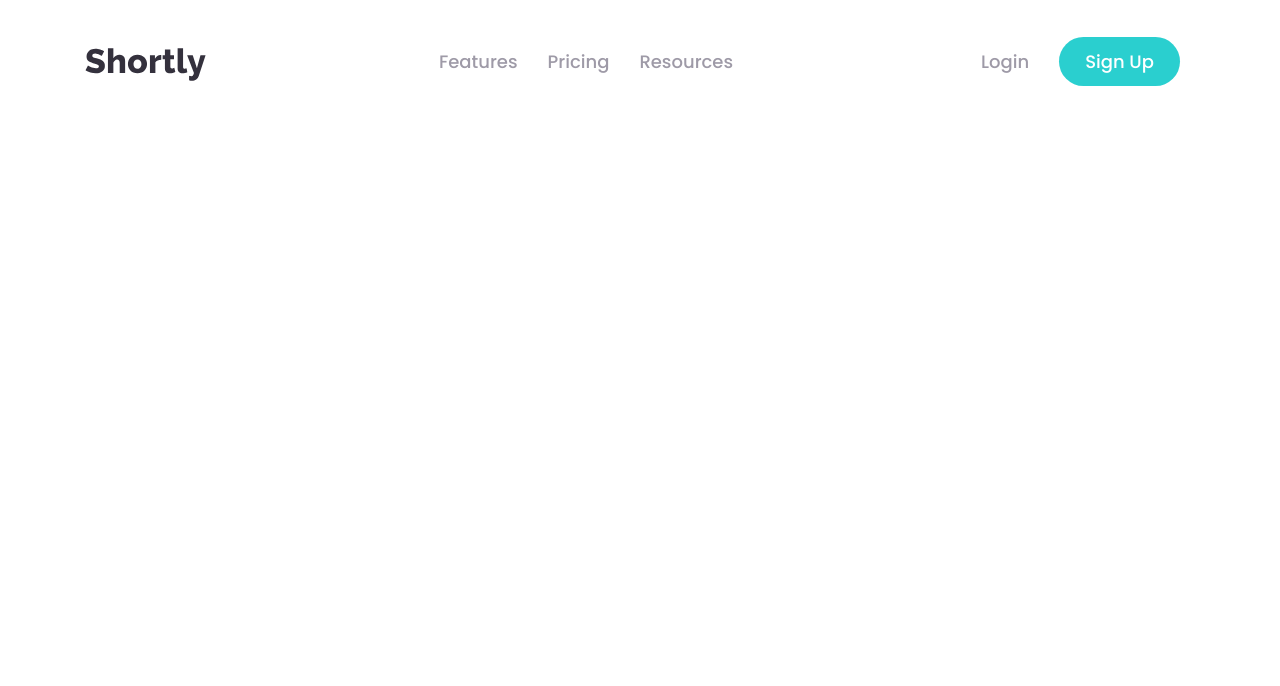
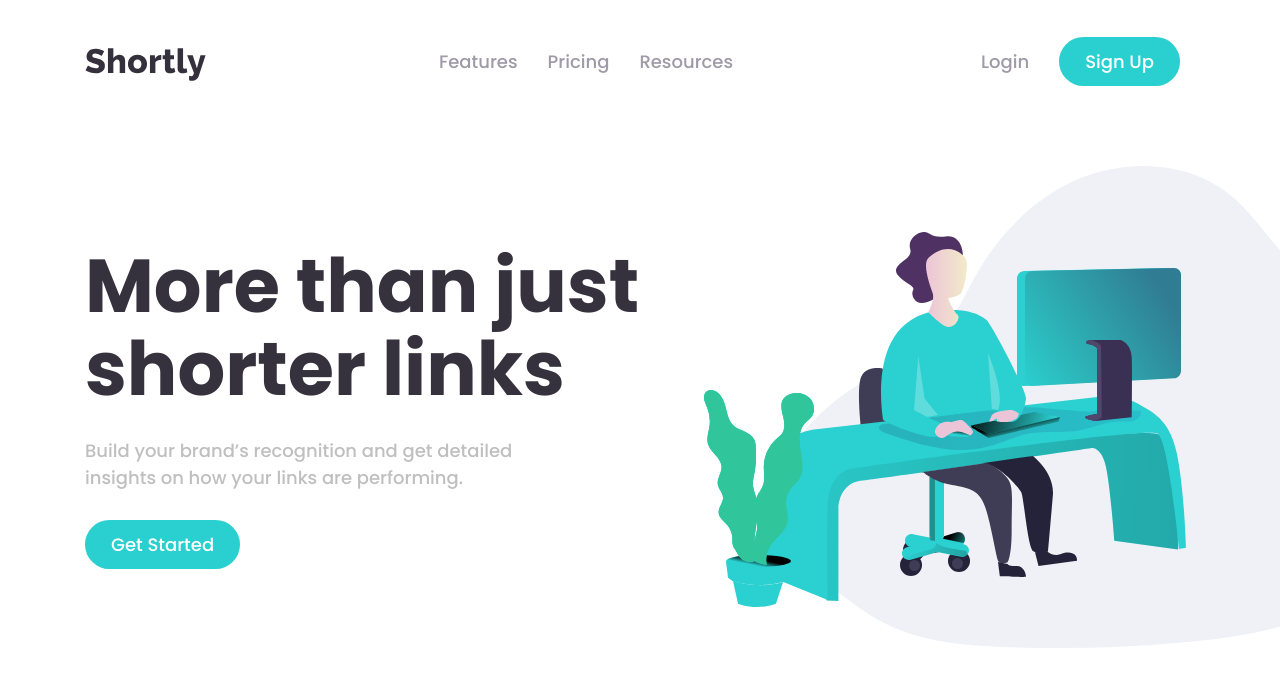
Before and after one commit to yusufneeson/react-url-shortening, a React (Create React App) app: page / in a window 1280 px wide. Shown: the top 686 px of the page. Built offline with nearby package versions, Linux system fonts and the light colour scheme.

Commit message:
App.js: Added Hero component

```diff
--- a/src/App.js
+++ b/src/App.js
@@ -1,9 +1,13 @@
 import Header from "./components/header";
+import Hero from "./components/hero";
 
 function App() {
 	return (
 		<div className="App">
 			<Header />
+			<main>
+				<Hero />
+			</main>
 		</div>
 	);
 }
```
